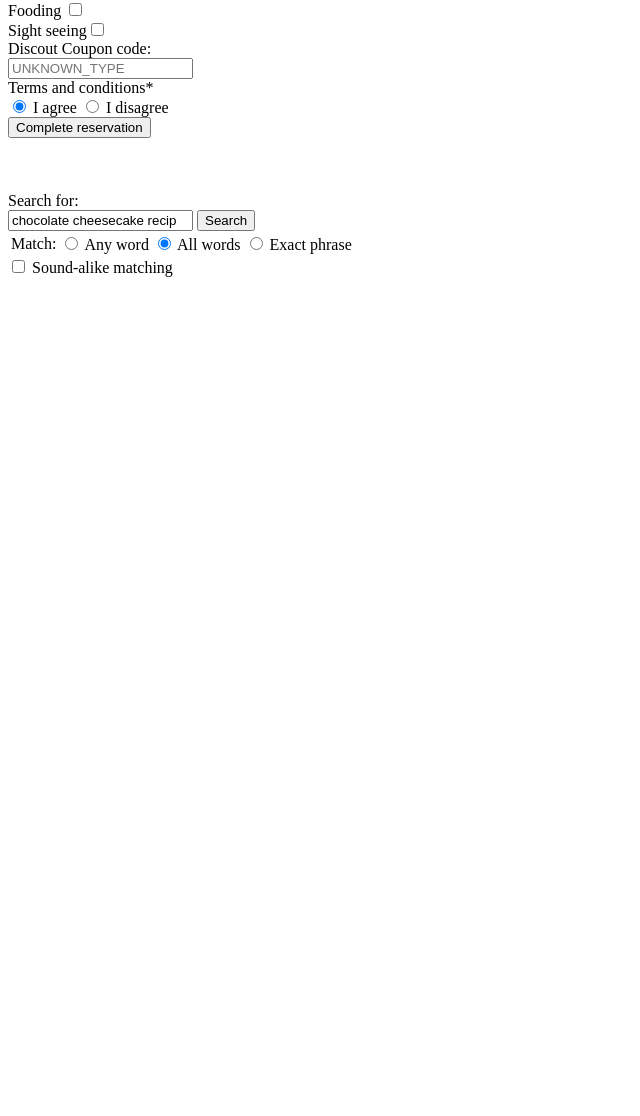
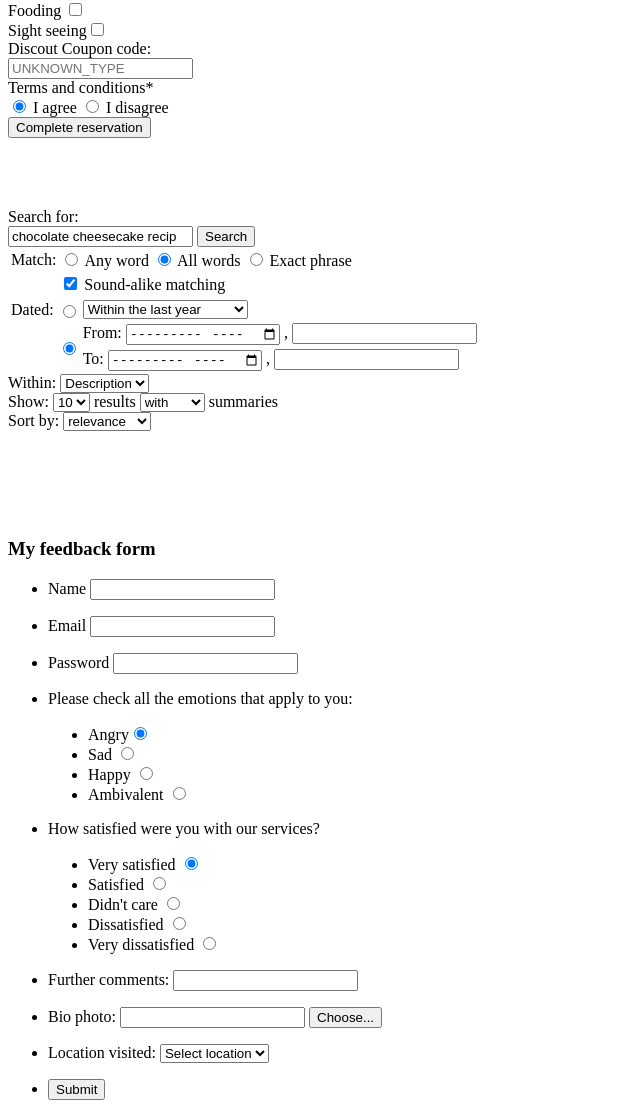
Before and after one commit to evesim/Practica-Front-End-Wantsome, a plain HTML site: page Week2/HomeWork/HWweek2course2.html in a window 1280 px wide. Shown: the part 873-1989 px from the top of the page, without its empty margins (0-640 px from the left). Before the commit the page ends 1166 px from the top, so only its background shows below. Drawn offline with Linux system fonts and the light colour scheme.

Commit message:
Homework done

```diff
--- a/Week2/HomeWork/HWweek2course2.html
+++ b/Week2/HomeWork/HWweek2course2.html
@@ -120,6 +120,7 @@
             <br>
             <br>
             <br>
+        </form>
         <!--EX3-->
         <form action="/url server">
             <label>Search for:</label>
@@ -128,14 +129,122 @@
             <input type="submit" value="Search" />
             <br>
             <table>
-             <tr><td><label>Match:</label></td>
-             <td><input type="radio" name="matchRadio" checked /> Any word
+                <tr>
+                    <td><label>Match:</label></td>
+                    <td><input type="radio" name="matchRadio" /> Any word
                         <input type="radio" name="matchRadio" checked /> All words
-             <input type="radio" name="matchRadio" /> Exact phrase</td></tr></table>
-             <td></td><td><input type="checkbox" name="availCheckbox" /> Sound-alike matching</td></tr>
+                        <input type="radio" name="matchRadio" /> Exact phrase</td>
+                </tr>
+                <tr>
+                    <td></td>
+                    <td><input type="checkbox" name="matchingCheckbox" checked /> Sound-alike matching</td>
+                </tr>
+            </table>
+            <table>
+                <tr>
+                    <td><label>Dated:</label></td>
+                    <td><input type="radio" name="matchRadio" /> </td>
+                    <td><select>
+                            <option value="Within the last year">Within the last year</option>
+                            <option value="Within the last 6 months">Within the last 6 months</option>
+                        </select></td>
+                </tr>
+                <tr>
+                    <td></td>
+                    <td rowspan=2><input type="radio" name="datedRadio" checked /></td>
+                    <td>From:
+                        <input type="month" name="monthMin"> ,
+                        <input type="number" name="minYear">
+                    </td>
+                </tr>
+                <tr>
+                    <td colspan=2>
+                    </td>
+                    <td>To:
+                        <input type="month" name="monthMax"> ,
+                        <input type="number" name="maxYear">
+                    </td>
+                </tr>
+            </table>
+            <label>Within:</label>
+            <select>
+                <option value="Description">Description</option>
+            </select>
             <br>
+            <label>Show:</label>
+            <select>
+                <option value="10">10</option>
+                <option value="25">25</option>
+                <option value="50">50</option>
+            </select>
+            <label>results</label>
+            <select>
+                <option value="with">with</option>
+                <option value="without">without</option>
+            </select>
+            <label>summaries</label>
+            <br>
+            <label>Sort by:</label>
+            <select>
+                <option value="relevance">relevance</option>
+                <option value="importance">importance</option>
+            </select>
+        </form>
+        <br>
+        <br>
+        <br>
+        <br>
+        <!--EX4-->
+        <h3>My feedback form</h3>
+        <form action="/ url server">
+            <ul>
+                <li><label>Name</label>
+                    <input type="text" name="Name" /></li>
+            </ul>
+            <ul>
+                <li><label>Email</label>
+                    <input type="email" name="email" /></li>
+            </ul>
+            <ul>
+                <li><label>Password</label>
+                    <input type="password" name="myPassword" /></li>
+            </ul>
+            <ul><dl><li><label>Please check all the emotions that apply to you:</label></li></dl>
+                <dd><li>Angry<input type="radio" name="angryRadio" checked/><br></li></dd>
+                <dd><li>Sad <input type="radio" name="sadRadio" /><br></li></dd>
+                <dd><li>Happy <input type="radio" name="happyRadio" /><br></li></dd>
+                <dd><li>Ambivalent <input type="radio" name="ambivalentRadio" /><br></li></dd>
+            </dl></ul>
 
+            <ul><dl><li><label>How satisfied were you with our services?</label></li></dl>
+                <dd><li> Very satisfied <input type="radio" name="vsatisfiedRadio" checked/><br></li></dd>
+                <dd><li>Satisfied <input type="radio" name="satisfiedRadio" /><br></li></dd>
+                <dd><li>Didn't care <input type="radio" name="didncareRadio" /><br></li></dd>
+                <dd><li>Dissatisfied <input type="radio" name="dissatisfiedRadio" /><br></li></dd>
+                <dd><li>Very dissatisfied <input type="radio" name="vdissatisfiedRadio" /></li></dd>
+            </dl></ul>
+            <ul>
+                <li><label>Further comments:</label>
+                    <input type="text" name="comments"></li>
+                </ul>
+            <ul>
+                <li> <label>Bio photo:</label>
+                    <input type="img" name="photo">
+                    <input type="button" name="choose" value="Choose..."></li>
+            </ul>
+            <ul>
+                <li><label>Location visited:</label>
+                    <select>
+                        <option value="Select location">Select location</option>
+                        <option value="Bucuresti">Bucuresti</option>
+                        <option value="Sibiu">Sibbiu</option>
+                    </select></li>
+            </ul>
+            <ul>
+                <li><input type="submit" name="submit"></li>
+            </ul>
         </form>
+
     </body>
 
     </html>
```
Lines whose indentation alone changed are shown as unchanged.
